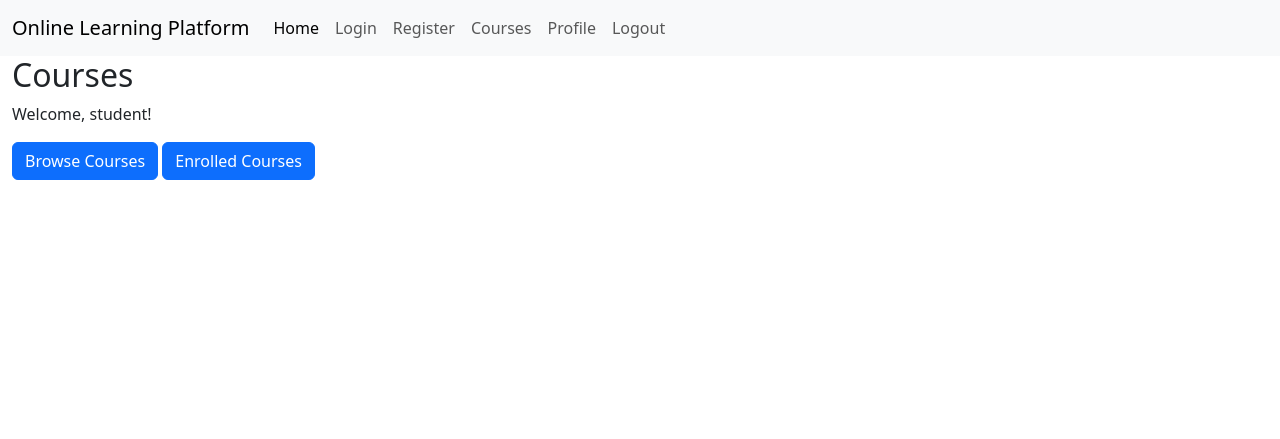
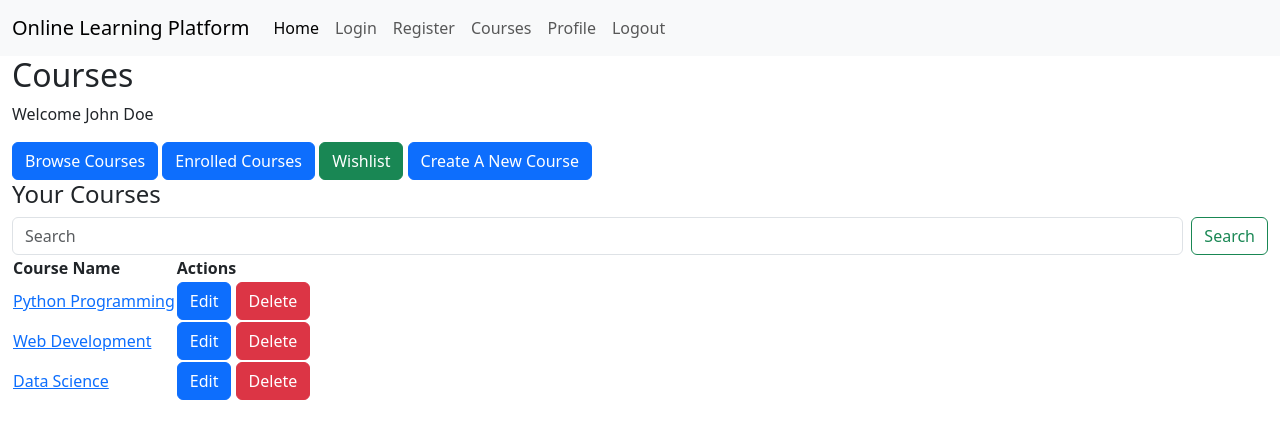
Before and after one commit to abeni-al7/Online_learning_platform, a Flask app: page /courses in a window 1280 px wide. Shown: the top 439 px of the page. Run offline with Flask 3, Linux system fonts and the light colour scheme.

Commit message:
Create UI for browsing courses

```diff
--- a/app.py
+++ b/app.py
@@ -33,8 +33,57 @@ def courses():
             'description': 'Learn Data Science from scratch'
         },
     ]
+    user = {
+        'name': 'John Doe',
+    }
+    role = 'teacher'
+    return render_template('courses.html', role=role, courses=courses, user=user)
+
+@app.route('/courses/browse')
+def browse_courses():
+    courses = [
+        {
+            'name': 'Python Programming',
+            'code': 'PY101',
+            'description': 'Learn Python Programming from scratch'
+        },
+        {
+            'name': 'Web Development',
+            'code': 'WD101',
+            'description': 'Learn Web Development from scratch'
+        },
+        {
+            'name': 'Data Science',
+            'code': 'DS101',
+            'description': 'Learn Data Science from scratch'
+        },
+    ]
+    user = {
+        'name': 'John Doe',
+    }
     role = 'student'
-    return render_template('courses.html', role=role, courses=courses)
+    return render_template('browse_courses.html', courses=courses, user=user)
+
+@app.route('/courses/enrolled')
+def enrolled_courses():
+    courses = [
+        {
+            'name': 'Python Programming',
+            'code': 'PY101',
+            'description': 'Learn Python Programming from scratch'
+        },
+        {
+            'name': 'Web Development',
+            'code': 'WD101',
+            'description': 'Learn Web Development from scratch'
+        },
+    ]
+    user = {
+        'name': 'John Doe',
+    }
+    role = 'student'
+    return render_template('enrolled_courses.html', courses=courses, user=user)
+
 
 @app.route('/profile')
 def profile():
--- a/templates/courses.html
+++ b/templates/courses.html
@@ -2,10 +2,17 @@
 {% block title %}Courses{% endblock %}
 {% block content %}
 <h2>Courses</h2>
-
+<p>Welcome {{ user.name }}</p>
+<a href="/courses/browse"><button type="button" class="btn btn-primary">Browse Courses</button></a>
+<a href="/courses/enrolled"><button type="button" class="btn btn-primary">Enrolled Courses</button></a>
+<a href="#"><button type="button" class="btn btn-success">Wishlist</button></a>
 {% if role == 'teacher' %}
-<p>Welcome, teacher!</p>
 <a href="#"><button type="button" class="btn btn-primary">Create A New Course</button></a>
+<h4>Your Courses</h4>
+<form class="d-flex" role="search">
+    <input class="form-control me-2" type="search" placeholder="Search" aria-label="Search">
+    <button class="btn btn-outline-success" type="submit">Search</button>
+</form>
 <table>
     <tr>
         <th>Course Name</th>
@@ -21,12 +28,6 @@
     </tr>
     {% endfor %}
 </table>
-{% elif role == 'student' %}
-<p>Welcome, student!</p>
-<a href="#"><button type="button" class="btn btn-primary">Browse Courses</button></a>
-<a href="#"><button type="button" class="btn btn-primary">Enrolled Courses</button></a>
-{% else %}
-<p>Unknown role!</p>
 {% endif %}
 
 {% endblock %}
```
Also changed, not shown: templates/browse_courses.html (added, +26 -0 lines), templates/enrolled_courses.html (added, +26 -0 lines).
